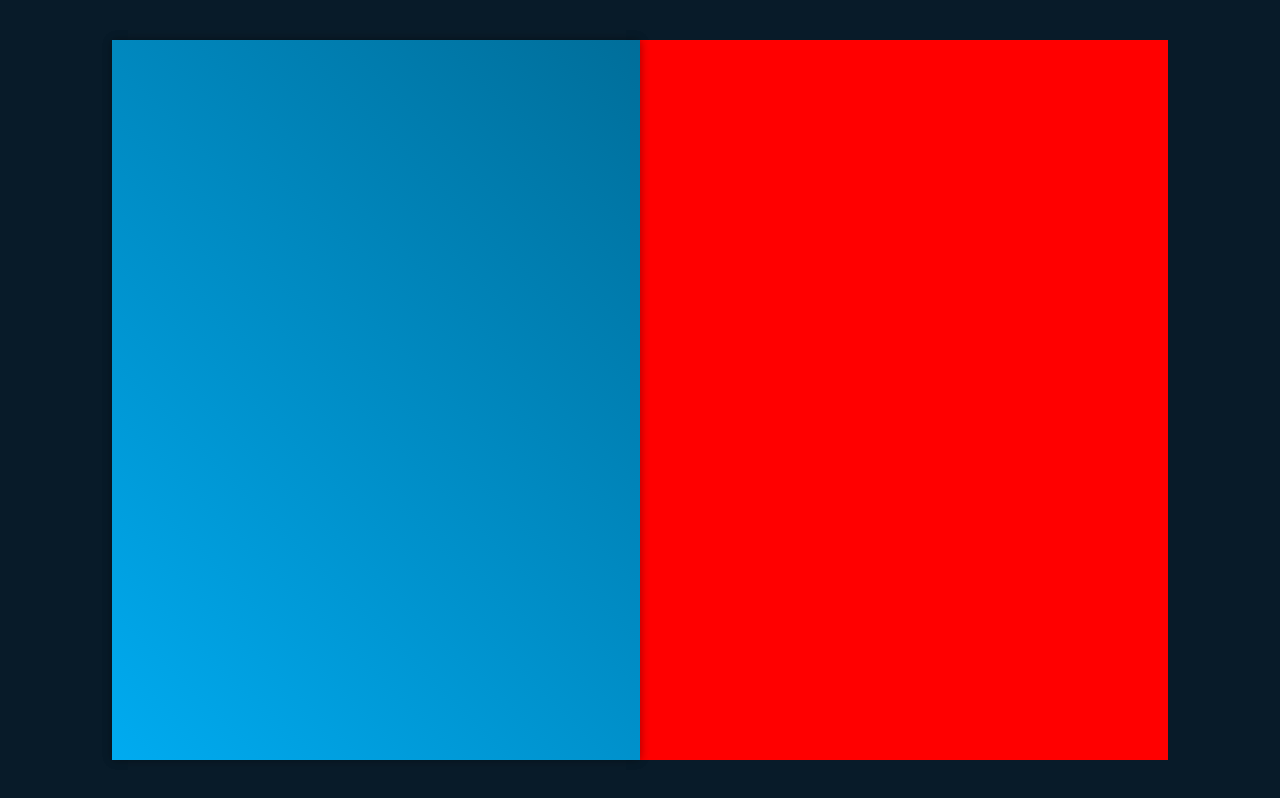
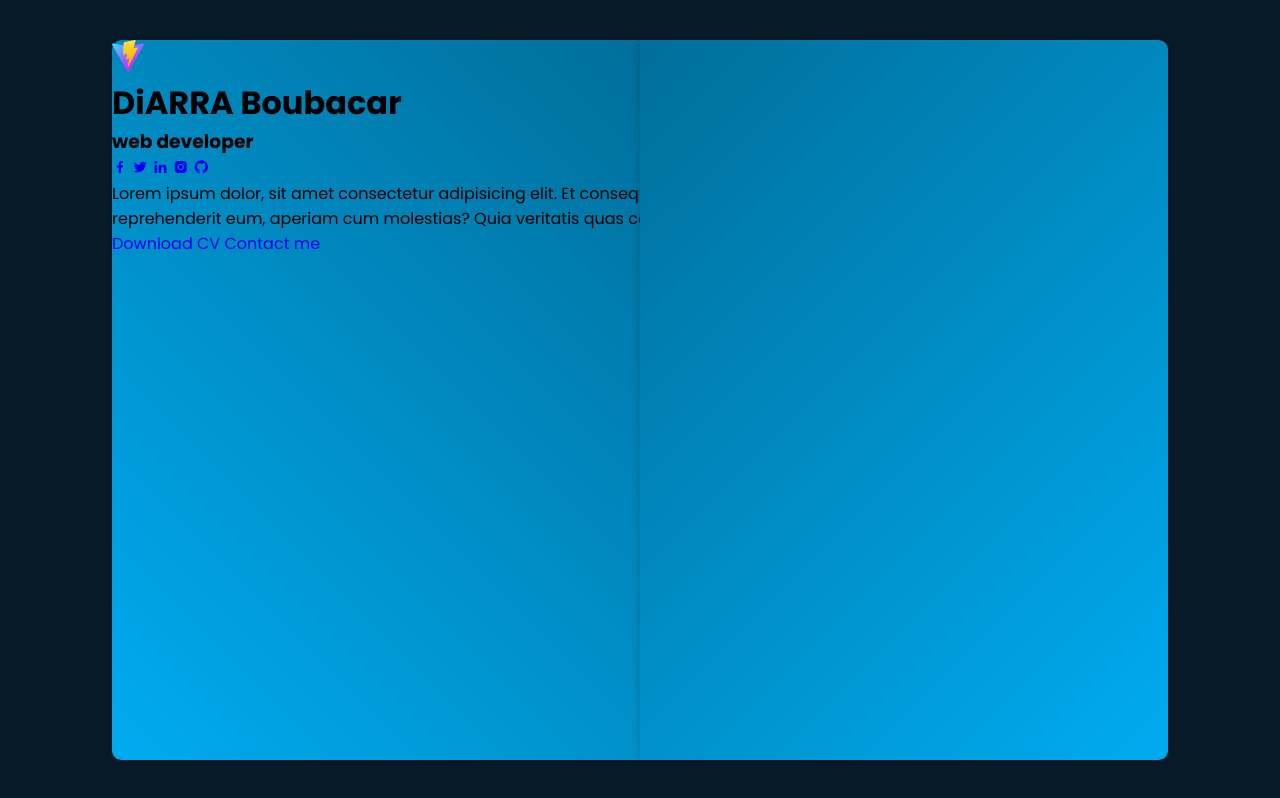
Before and after one commit to b2oba151/portfolio-design-livre, a website built with Vite: page index.html in a window 1280 px wide. Built offline with nearby package versions, Linux system fonts and the light colour scheme.

Commit message:
Ajout des icons et contenu de la page gauche de profile

```diff
--- a/index.html
+++ b/index.html
@@ -9,12 +9,42 @@
         <!-- Fonts -->
         <link rel="preconnect" href="https://fonts.gstatic.com" crossorigin>
         <link href="https://fonts.googleapis.com/css2?family=Poppins:ital,wght@0,100;0,200;0,300;0,400;0,500;0,600;0,700;0,800;0,900;1,100;1,200;1,300;1,400;1,500;1,600;1,700;1,800;1,900&display=swap" rel="stylesheet">
+        <link href='https://unpkg.com/boxicons@2.1.4/css/boxicons.min.css' rel='stylesheet'>
 
     </head>
     <body>
         <div class="wrapper">
             <div class="cover cover-left"></div>
-            <div class="cover cover-right"></div>
+            <div class="cover cover-right turn"></div>
+
+          <div class="book">
+            <div class="book-page page-left">
+              <div class="profile-page">
+                <img src="/public/vite.svg" alt="photo">
+                <h1>DiARRA Boubacar</h1>
+                <h3>web developer</h3>
+
+                <div class="social-media">
+                  <a href="#"><i class="bx bxl-facebook"></i></a>
+                  <a href="#"><i class="bx bxl-twitter"></i></a>
+                  <a href="#"><i class="bx bxl-linkedin"></i></a>
+                  <a href="#"><i class="bx bxl-instagram-alt"></i></a>
+                  <a href="#"><i class="bx bxl-github"></i></a>
+                </div>
+
+                <p>Lorem ipsum dolor, sit amet consectetur adipisicing elit. Et consequuntur ea tempore pariatur harum repellat, culpa fuga reprehenderit eum, aperiam cum molestias? Quia veritatis quas commodi excepturi aperiam consectetur voluptatem.</p>
+
+                <div class="btn-box">
+                  <a href="#" class="btn">Download CV</a>
+                  <a href="#" class="btn contact-me">Contact me</a>
+                </div>
+
+              </div>
+            </div>
+
+
+          </div>
+
         </div>
 
 
--- a/public/style.css
+++ b/public/style.css
@@ -37,7 +37,6 @@ body{
     position: relative;
     width: 66rem;
     height: 45rem;
-    background: red;
 }
 
 .cover{
@@ -46,4 +45,15 @@ body{
     height: 100%;
     background: var(--cover-color);
     box-shadow: var(--box-shadow);
+    border-top-left-radius: .6rem;
+    border-bottom-left-radius: .6rem;
+    transform-origin: right;
 }
+
+.cover.cover-left{
+    z-index: -1;
+}
+
+.cover.cover-right.turn{
+    transform: rotateY(180deg);
+}
```
